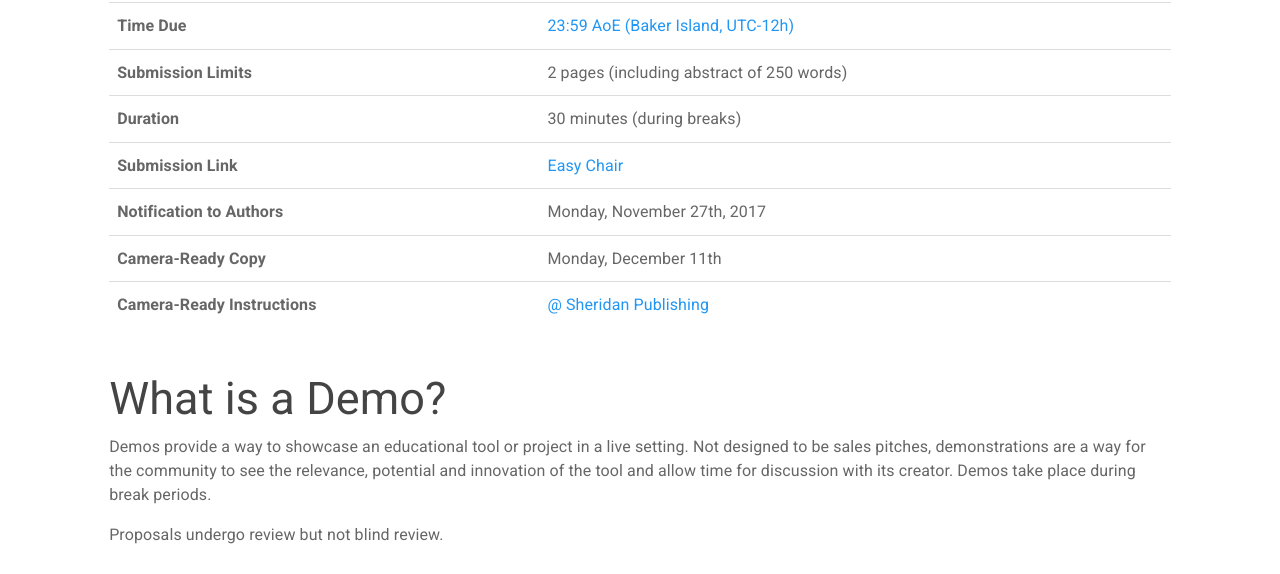
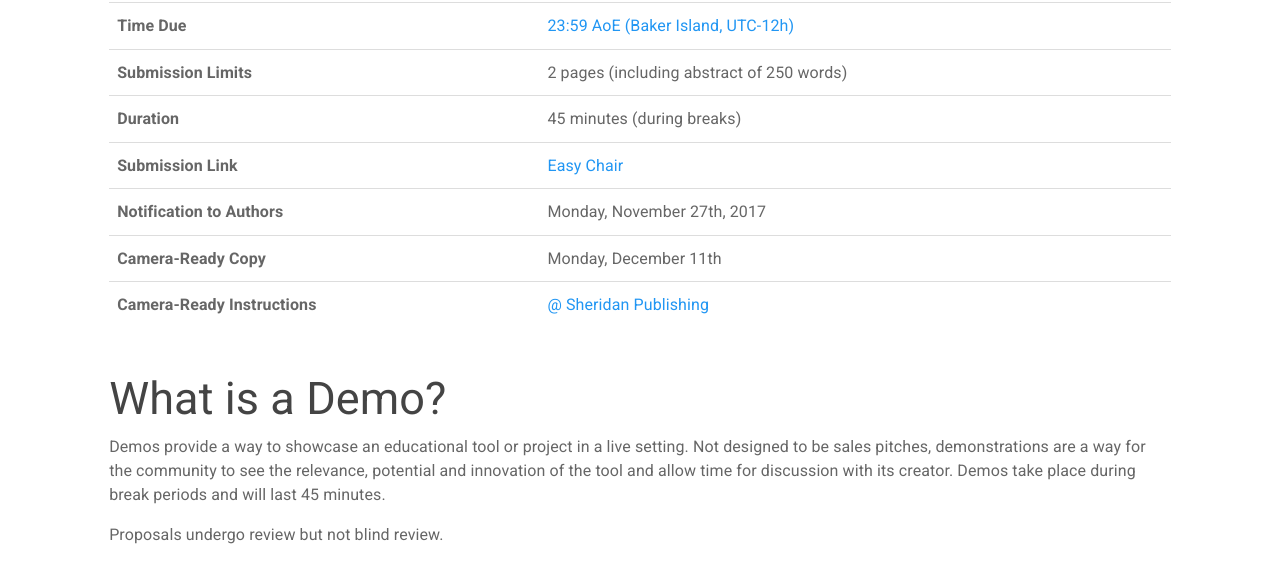
Before and after one commit to sigcsets/sigcse2018, a Jekyll site: the page built from authors/demos.md, in a window 1280 px wide and 900 px high. Shown: the part 244-818 px from the top of the window. Built offline with Jekyll 4.4.1, drawn with Linux system fonts in a browser that asks for light colours.

Commit message:
Oct 16 update set

```diff
--- a/_data/cfp.yml
+++ b/_data/cfp.yml
@@ -179,7 +179,7 @@ details:
     limits: "2 pages"
     connector: "including"
     abstract: "250 words"
-    length: "30 minutes (during breaks)"
+    length: "45 minutes (during breaks)"
   #  2 pages (including abstract of 250 words but not including references)
   Student Research Competition:
     limits: "2 pages"
--- a/_includes/submissiondetails.html
+++ b/_includes/submissiondetails.html
@@ -144,7 +144,7 @@ time: {{subtime}}
         <tr>
           <td><b>Camera-Ready Instructions</b></td>
           <td>
-<a href="https://www.sheridanprinting.com/schedules/SIGCSE2018-ACMDLonly.htm">@ Sheridan Publishing</a>
+<a href="http://www.sheridanprinting.com/typedept/sigcse2018.htm">@ Sheridan Publishing</a>
           </td>
         </tr>
 
--- a/authors/demos.md
+++ b/authors/demos.md
@@ -6,7 +6,7 @@ showTitle: true
 
 ## What is a Demo?
 
-Demos provide a way to showcase an educational tool or project in a live setting. Not designed to be sales pitches, demonstrations are a way for the community to see the relevance, potential and innovation of the tool and allow time for discussion with its creator. Demos take place during break periods.
+Demos provide a way to showcase an educational tool or project in a live setting. Not designed to be sales pitches, demonstrations are a way for the community to see the relevance, potential and innovation of the tool and allow time for discussion with its creator. Demos take place during break periods and will last 45 minutes.
 
 Proposals undergo review but not blind review.
 
```
Also changed, not shown: attendees/index.md (+4 -2 lines), index.html (+5 -4 lines).
